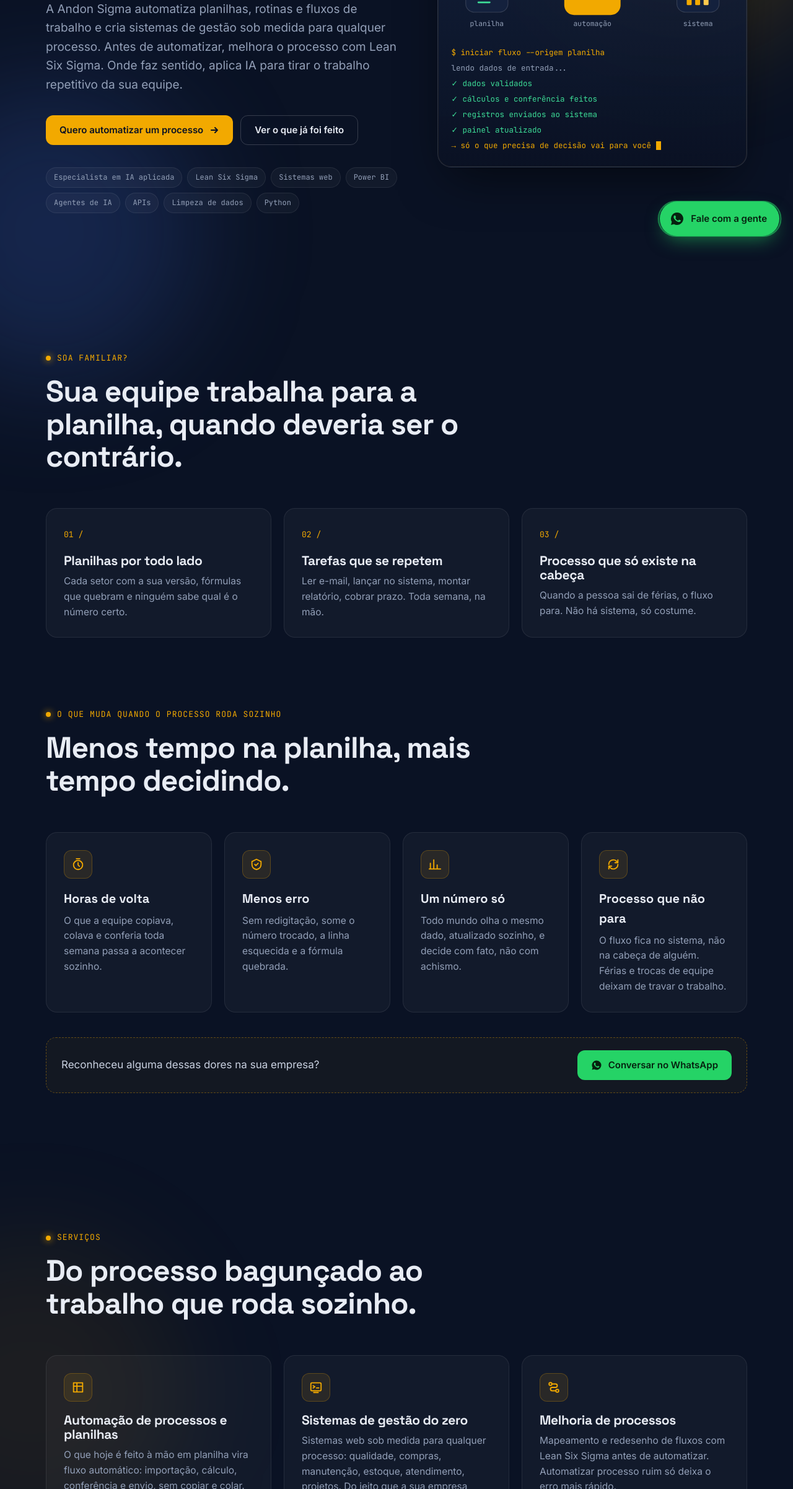
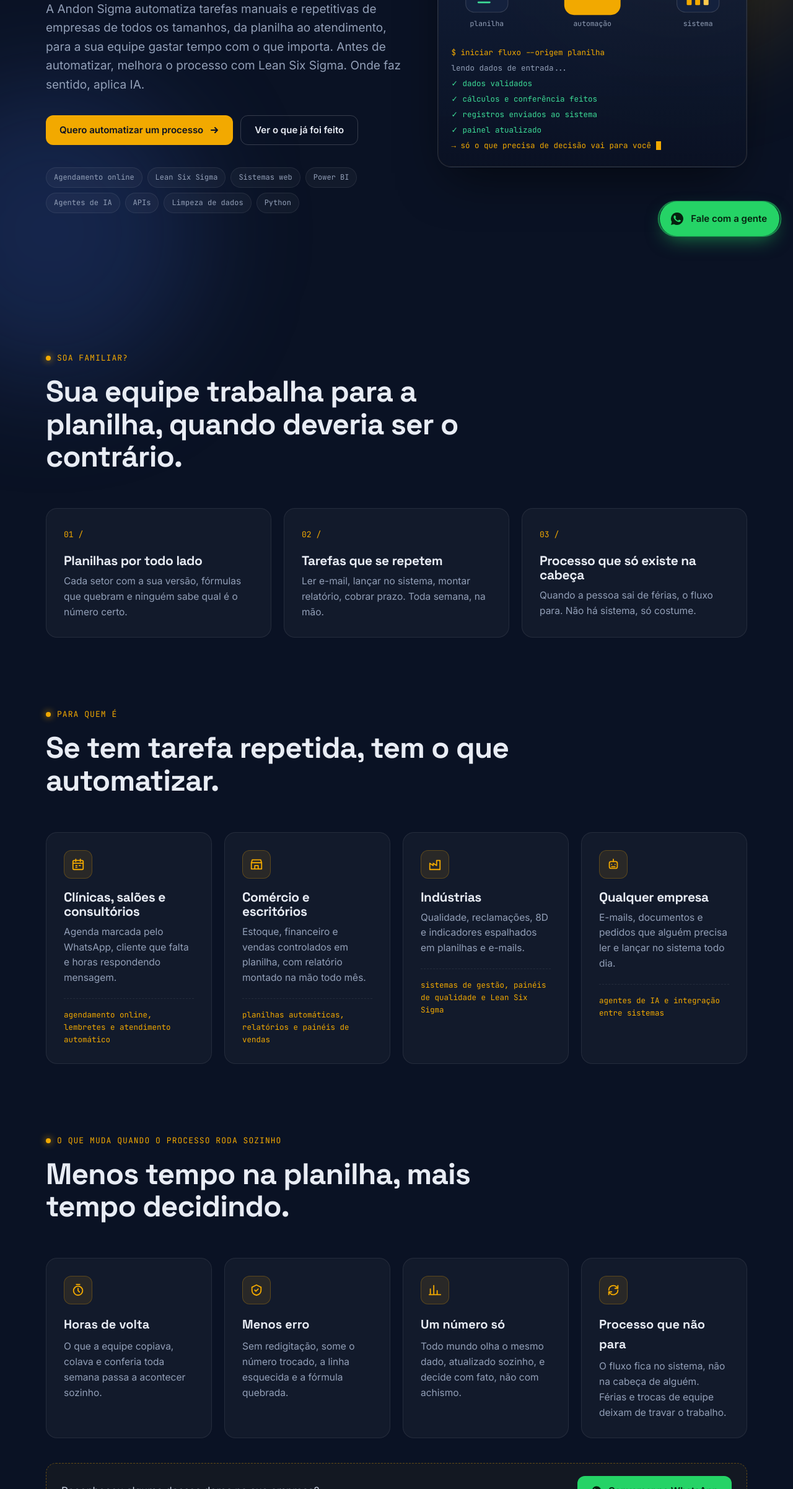
Before and after one commit to Debora1832/andonsigma-site, a plain HTML site: page index.html in a window 1280 px wide. Shown: the part 397-2800 px from the top of the page at 62% size. Drawn offline with Linux system fonts and the light colour scheme.

Commit message:
Site: posicionamento geral, seção Para quem é, serviços de agendamento e sites

```diff
--- a/index.html
+++ b/index.html
@@ -3,8 +3,8 @@
 <head>
 <meta charset="utf-8">
 <meta name="viewport" content="width=device-width, initial-scale=1">
-<title>Andon Sigma — Automação de Processos e Sistemas de Gestão</title>
-<meta name="description" content="Automação de planilhas e rotinas, sistemas de gestão sob medida, melhoria de processos com Lean Six Sigma e IA aplicada para empresas.">
+<title>Andon Sigma — Automação de Processos e Sistemas de Gestão | Curitiba</title>
+<meta name="description" content="Automação de planilhas, rotinas, agendamento e atendimento, sistemas de gestão sob medida, Power BI e IA aplicada para empresas de todos os tamanhos. Curitiba e todo o Brasil.">
 <meta name="theme-color" content="#0A1224">
 <link rel="icon" type="image/svg+xml" href="favicon.svg">
 <link rel="preconnect" href="https://fonts.googleapis.com">
@@ -220,6 +220,7 @@ footer .wrap{display:flex;flex-wrap:wrap;justify-content:space-between;gap:12px;
       Andon&nbsp;<span>Sigma</span>
     </a>
     <nav class="links">
+      <a href="#para-quem">Para quem</a>
       <a href="#servicos">Serviços</a>
       <a href="#cases">Resultados</a>
       <a href="#como">Como funciona</a>
@@ -238,14 +239,14 @@ footer .wrap{display:flex;flex-wrap:wrap;justify-content:space-between;gap:12px;
     <div class="reveal">
       <span class="kicker">Automação de Processos e Sistemas de Gestão</span>
       <h1>Processos que <span class="grad">rodam sozinhos.</span></h1>
-      <p class="lead">A Andon Sigma automatiza planilhas, rotinas e fluxos de trabalho e cria sistemas de gestão sob medida para qualquer processo. Antes de automatizar, melhora o processo com Lean Six Sigma. Onde faz sentido, aplica IA para tirar o trabalho repetitivo da sua equipe.</p>
+      <p class="lead">A Andon Sigma automatiza tarefas manuais e repetitivas de empresas de todos os tamanhos, da planilha ao atendimento, para a sua equipe gastar tempo com o que importa. Antes de automatizar, melhora o processo com Lean Six Sigma. Onde faz sentido, aplica IA.</p>
       <div class="cta">
         <a href="https://wa.me/5541920011012?text=Ol%C3%A1%2C%20Andon%20Sigma!%20Vi%20o%20site%20e%20quero%20automatizar%20um%20processo." target="_blank" rel="noopener" class="btn btn-amber">Quero automatizar um processo
           <svg width="16" height="16" viewBox="0 0 16 16" fill="none"><path d="M3 8h10M9 4l4 4-4 4" stroke="currentColor" stroke-width="2" stroke-linecap="round" stroke-linejoin="round"/></svg></a>
         <a href="#cases" class="btn btn-ghost">Ver o que já foi feito</a>
       </div>
       <div class="tags">
-        <span class="tag">Especialista em IA aplicada</span><span class="tag">Lean Six Sigma</span><span class="tag">Sistemas web</span><span class="tag">Power BI</span><span class="tag">Agentes de IA</span><span class="tag">APIs</span><span class="tag">Limpeza de dados</span><span class="tag">Python</span>
+        <span class="tag">Agendamento online</span><span class="tag">Lean Six Sigma</span><span class="tag">Sistemas web</span><span class="tag">Power BI</span><span class="tag">Agentes de IA</span><span class="tag">APIs</span><span class="tag">Limpeza de dados</span><span class="tag">Python</span>
       </div>
     </div>
 
@@ -290,6 +291,22 @@ footer .wrap{display:flex;flex-wrap:wrap;justify-content:space-between;gap:12px;
   </div>
 </section>
 
+<!-- PARA QUEM -->
+<section id="para-quem" style="padding-top:0">
+  <div class="wrap">
+    <div class="head reveal">
+      <span class="kicker">Para quem é</span>
+      <h2>Se tem tarefa repetida, tem o que automatizar.</h2>
+    </div>
+    <div class="grid4">
+      <div class="card reveal"><div class="ico"><svg viewBox="0 0 24 24" fill="none" stroke="currentColor" stroke-width="2" stroke-linecap="round" stroke-linejoin="round"><rect x="3" y="5" width="18" height="16" rx="2"/><path d="M3 10h18M8 3v4M16 3v4M8 14h2M14 14h2M8 17h2"/></svg></div><h3>Clínicas, salões e consultórios</h3><p>Agenda marcada pelo WhatsApp, cliente que falta e horas respondendo mensagem.</p><div class="meta">agendamento online, lembretes e atendimento automático</div></div>
+      <div class="card reveal"><div class="ico"><svg viewBox="0 0 24 24" fill="none" stroke="currentColor" stroke-width="2" stroke-linecap="round" stroke-linejoin="round"><path d="M3 9l1.5-5h15L21 9M3 9h18v11H3zM9 20v-6h6v6"/></svg></div><h3>Comércio e escritórios</h3><p>Estoque, financeiro e vendas controlados em planilha, com relatório montado na mão todo mês.</p><div class="meta">planilhas automáticas, relatórios e painéis de vendas</div></div>
+      <div class="card reveal"><div class="ico"><svg viewBox="0 0 24 24" fill="none" stroke="currentColor" stroke-width="2" stroke-linecap="round" stroke-linejoin="round"><path d="M3 21V10l6 4V10l6 4V5h6v16zM3 21h18"/></svg></div><h3>Indústrias</h3><p>Qualidade, reclamações, 8D e indicadores espalhados em planilhas e e-mails.</p><div class="meta">sistemas de gestão, painéis de qualidade e Lean Six Sigma</div></div>
+      <div class="card reveal"><div class="ico"><svg viewBox="0 0 24 24" fill="none" stroke="currentColor" stroke-width="2" stroke-linecap="round" stroke-linejoin="round"><rect x="5" y="7" width="14" height="12" rx="3"/><path d="M12 3v4M9 12h.01M15 12h.01M9 16h6"/></svg></div><h3>Qualquer empresa</h3><p>E-mails, documentos e pedidos que alguém precisa ler e lançar no sistema todo dia.</p><div class="meta">agentes de IA e integração entre sistemas</div></div>
+    </div>
+  </div>
+</section>
+
 <!-- BENEFÍCIOS -->
 <section style="padding-top:0">
   <div class="wrap">
@@ -315,13 +332,15 @@ footer .wrap{display:flex;flex-wrap:wrap;justify-content:space-between;gap:12px;
       <span class="kicker">Serviços</span>
       <h2>Do processo bagunçado ao trabalho que roda sozinho.</h2>
     </div>
-    <div class="grid3">
+    <div class="grid4">
       <div class="card reveal"><div class="ico"><svg viewBox="0 0 24 24" fill="none" stroke="currentColor" stroke-width="2" stroke-linecap="round" stroke-linejoin="round"><path d="M4 4h16v16H4zM4 10h16M10 4v16"/></svg></div><h3>Automação de processos e planilhas</h3><p>O que hoje é feito à mão em planilha vira fluxo automático: importação, cálculo, conferência e envio, sem copiar e colar.</p><div class="meta">→ resultado em semanas</div></div>
-      <div class="card reveal"><div class="ico"><svg viewBox="0 0 24 24" fill="none" stroke="currentColor" stroke-width="2" stroke-linecap="round" stroke-linejoin="round"><rect x="3" y="4" width="18" height="14" rx="2"/><path d="M8 21h8M7 9l3 2-3 2M13 13h4"/></svg></div><h3>Sistemas de gestão do zero</h3><p>Sistemas web sob medida para qualquer processo: qualidade, compras, manutenção, estoque, atendimento, projetos. Do jeito que a sua empresa trabalha.</p><div class="meta">→ sob medida + suporte mensal</div></div>
+      <div class="card reveal"><div class="ico"><svg viewBox="0 0 24 24" fill="none" stroke="currentColor" stroke-width="2" stroke-linecap="round" stroke-linejoin="round"><rect x="3" y="4" width="18" height="14" rx="2"/><path d="M8 21h8M7 9l3 2-3 2M13 13h4"/></svg></div><h3>Sistemas de gestão do zero</h3><p>Sistemas web sob medida para qualquer processo: estoque, financeiro, compras, atendimento, qualidade, manutenção, projetos. Do jeito que a sua empresa trabalha.</p><div class="meta">→ sob medida + suporte mensal</div></div>
       <div class="card reveal"><div class="ico"><svg viewBox="0 0 24 24" fill="none" stroke="currentColor" stroke-width="2" stroke-linecap="round" stroke-linejoin="round"><circle cx="6" cy="6" r="2.5"/><circle cx="18" cy="18" r="2.5"/><path d="M8.5 6H15a3 3 0 0 1 0 6H9a3 3 0 0 0 0 6h6.5"/></svg></div><h3>Melhoria de processos</h3><p>Mapeamento e redesenho de fluxos com Lean Six Sigma antes de automatizar. Automatizar processo ruim só deixa o erro mais rápido.</p><div class="meta">→ diagnóstico ou projeto completo</div></div>
       <div class="card reveal"><div class="ico"><svg viewBox="0 0 24 24" fill="none" stroke="currentColor" stroke-width="2" stroke-linecap="round" stroke-linejoin="round"><path d="M4 20V10M10 20V4M16 20v-7M22 20H2"/></svg></div><h3>Painéis e indicadores</h3><p>Power BI com os números que importam, atualizados sozinhos, para decidir com dado e não com achismo.</p><div class="meta">→ entrega em 3 a 4 semanas</div></div>
       <div class="card reveal"><div class="ico"><svg viewBox="0 0 24 24" fill="none" stroke="currentColor" stroke-width="2" stroke-linecap="round" stroke-linejoin="round"><rect x="5" y="7" width="14" height="12" rx="3"/><path d="M12 3v4M9 12h.01M15 12h.01M9 16h6M2 13h3M19 13h3"/></svg></div><h3>Automação com IA</h3><p>Quando a tarefa exige ler e entender, como e-mails, documentos e pedidos, um agente de IA faz o trabalho e separa para você só o que precisa de decisão.</p><div class="meta">→ rotinas que rodam sozinhas</div></div>
       <div class="card reveal"><div class="ico"><svg viewBox="0 0 24 24" fill="none" stroke="currentColor" stroke-width="2" stroke-linecap="round" stroke-linejoin="round"><circle cx="9" cy="8" r="3"/><path d="M3 20c0-3.3 2.7-6 6-6s6 2.7 6 6M16 4.5a3 3 0 0 1 0 7M21 20c0-2.6-1.6-4.8-4-5.7"/></svg></div><h3>IA na prática para equipes</h3><p>Workshop para a equipe usar IA no dia a dia com segurança, com os casos e documentos da própria empresa.</p><div class="meta">→ 3 a 4 horas</div></div>
+      <div class="card reveal"><div class="ico"><svg viewBox="0 0 24 24" fill="none" stroke="currentColor" stroke-width="2" stroke-linecap="round" stroke-linejoin="round"><rect x="3" y="5" width="18" height="16" rx="2"/><path d="M3 10h18M8 3v4M16 3v4M9 15l2 2 4-4"/></svg></div><h3>Agendamento e atendimento automático</h3><p>Seu cliente marca o horário sozinho, pelo site ou pelo Instagram, a qualquer hora, e recebe lembrete automático. Menos mensagem para responder e menos falta.</p><div class="meta">→ pronto em poucos dias</div></div>
+      <div class="card reveal"><div class="ico"><svg viewBox="0 0 24 24" fill="none" stroke="currentColor" stroke-width="2" stroke-linecap="round" stroke-linejoin="round"><rect x="3" y="4" width="18" height="16" rx="2"/><path d="M3 9h18M7 13h6M7 16h4"/></svg></div><h3>Sites e páginas de venda</h3><p>Sites e landing pages rápidos, bonitos no celular e ligados ao seu WhatsApp e à sua agenda.</p><div class="meta">→ entrega em 1 a 2 semanas</div></div>
     </div>
     <div class="inline-cta reveal"><p>Não sabe por onde começar? Conte qual tarefa mais toma tempo hoje.</p><a class="btn btn-wa" href="https://wa.me/5541920011012?text=Ol%C3%A1%2C%20Andon%20Sigma!%20Vi%20o%20site%20e%20quero%20automatizar%20um%20processo." target="_blank" rel="noopener"><svg width="18" height="18" viewBox="0 0 24 24" fill="currentColor" aria-hidden="true"><path d="M12 2a10 10 0 0 0-8.6 15.1L2 22l5-1.3A10 10 0 1 0 12 2zm5.3 14.1c-.2.6-1.3 1.2-1.8 1.2-.5.1-1 .1-3.3-.8-2.8-1.1-4.5-4-4.7-4.2-.1-.2-1.1-1.5-1.1-2.9s.7-2 1-2.3c.2-.3.5-.3.7-.3h.5c.2 0 .4 0 .6.5l.8 2c.1.2.1.4 0 .5l-.3.5-.4.4c-.1.1-.3.3-.1.6.2.3.8 1.3 1.7 2.1 1.2 1 2.1 1.3 2.4 1.5.3.1.5.1.6-.1l.9-1c.2-.3.4-.2.7-.1l1.9.9c.3.1.5.2.5.3.1.2.1.7-.1 1.2z"/></svg>Falar com a Andon Sigma</a></div>
   </div>
@@ -489,7 +508,7 @@ footer .wrap{display:flex;flex-wrap:wrap;justify-content:space-between;gap:12px;
 <footer>
   <div class="wrap">
     <span class="brand" style="font-size:17px">σ&nbsp;Andon&nbsp;<span>Sigma</span></span>
-    <span class="mono" style="font-size:12.5px">Automação de Processos e Sistemas de Gestão · Atendimento remoto</span>
+    <span class="mono" style="font-size:12.5px">Automação de Processos e Sistemas de Gestão · Curitiba (PR) e atendimento remoto em todo o Brasil</span>
   </div>
 </footer>
 
```
